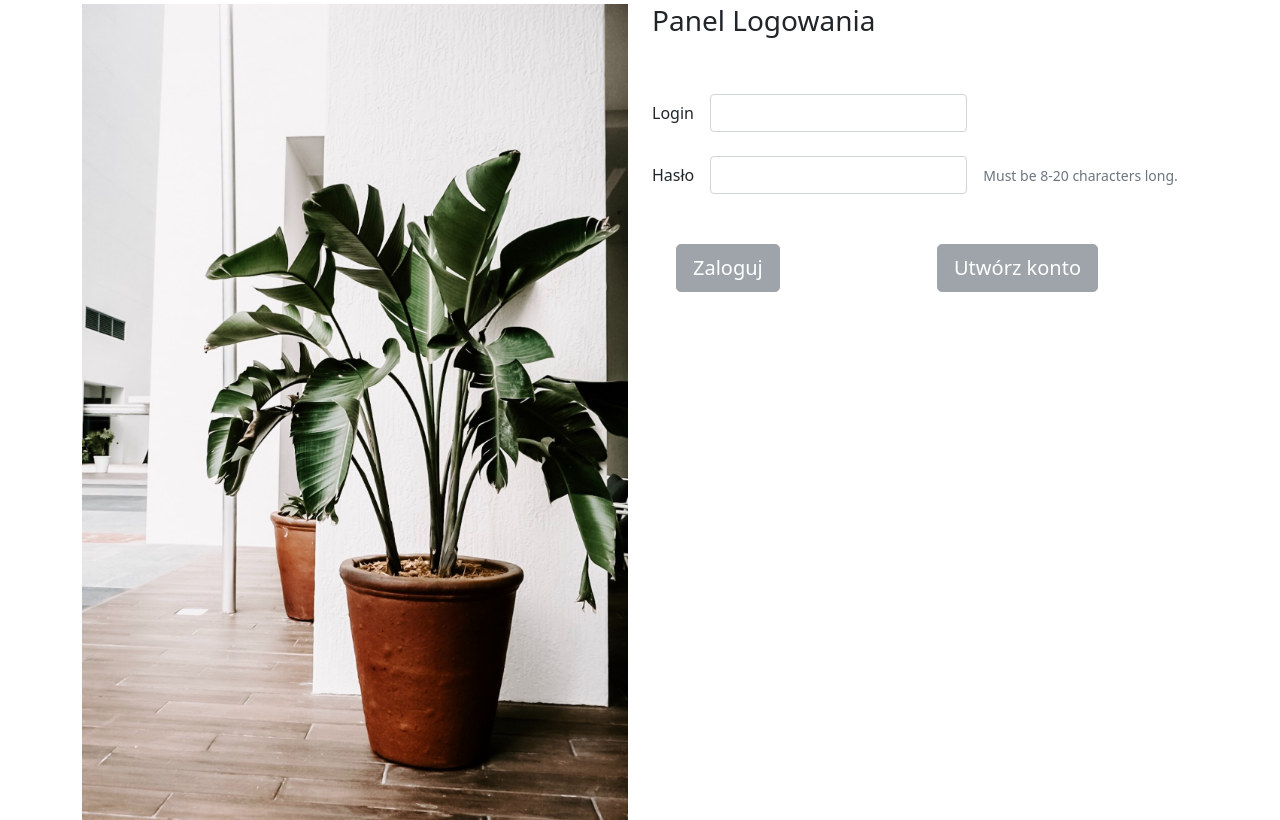
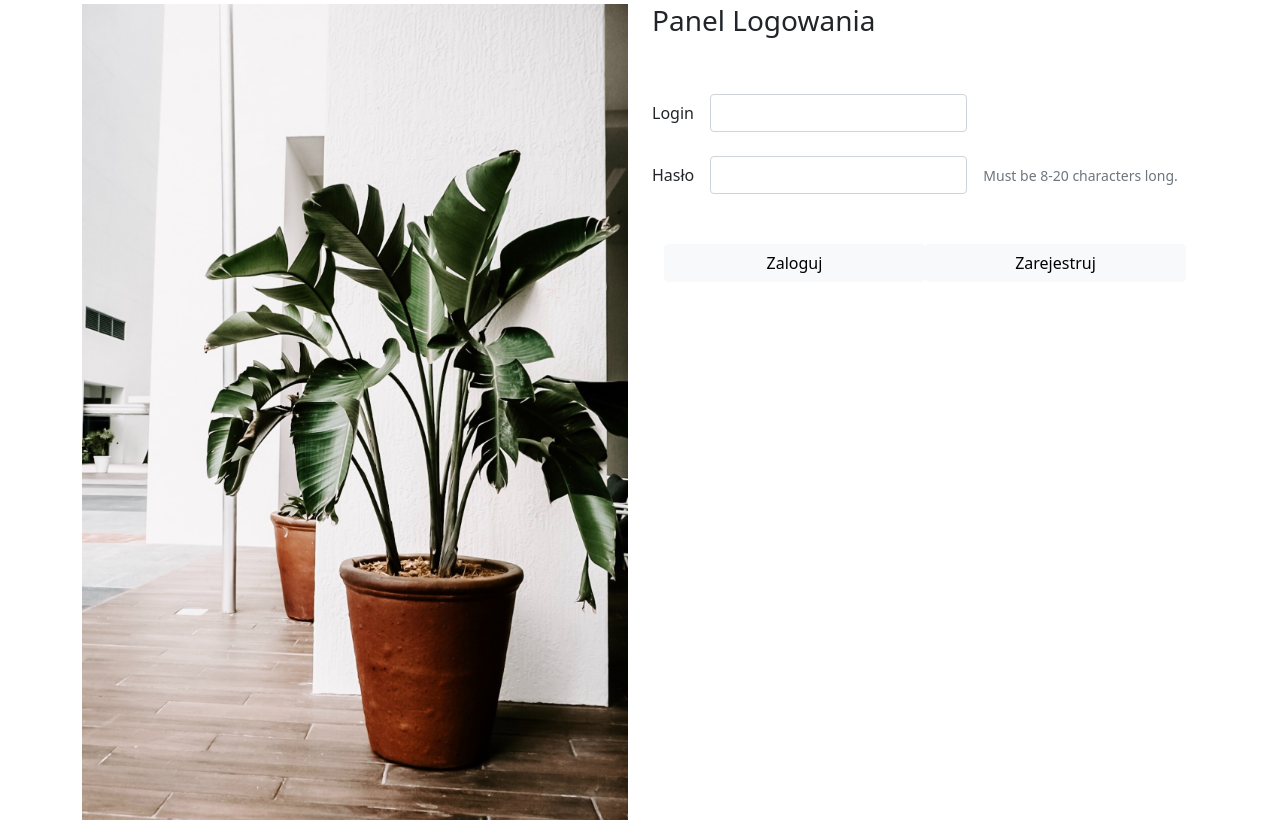
Before and after one commit to mariuszkrzyzopolski/BYT, a Flask app: page /login in a window 1280 px wide. Shown: the part 312-1132 px from the top of the page. Run offline with Flask 2, Linux system fonts and the light colour scheme.

Commit message:
Zmiany logowanie

```diff
--- a/templates/logowanie.html
+++ b/templates/logowanie.html
@@ -53,6 +53,7 @@
       <div class="row">
         <div class="col-sm-6 col-md-5 col-lg-6"><img src="static/img/img/1.jpg" class="img-fluid" alt="1.jpg"></div>
         <div class="col-sm-6 col-md-5 offset-md-2 col-lg-6 offset-lg-0">
+<form>
           <h3>Panel Logowania</h3><br><br>
           <div class="row g-3 align-items-center">
             <div class="col-auto">
@@ -78,12 +79,10 @@
           </div>
           <div class="container">
             <div class="row row-cols-2">
-              <div class="col"><a href="#" class="btn btn-secondary btn-lg disabled" tabindex="-1" role="button"
-                  aria-disabled="true">Zaloguj</a></div>
-              <div class="col"><a href="#" class="btn btn-secondary btn-lg disabled" tabindex="-1" role="button"
-                  aria-disabled="true">Utwórz konto</a></div>
-            </div>
+              <button type="submit" name="zaloguj" class="btn btn-light">Zaloguj</button>
+              <button type="submit" name="zarejestruj" class="btn btn-light">Zarejestruj</button>
           </div>
+</form>
         </div>
       </div>
     </div>
```
